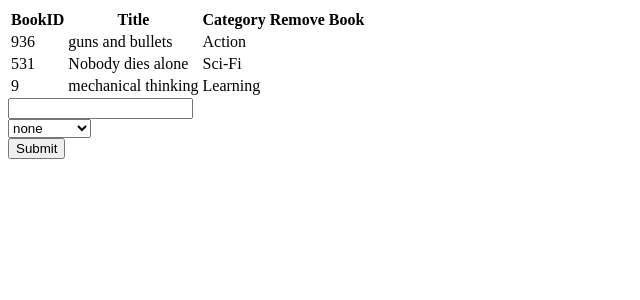
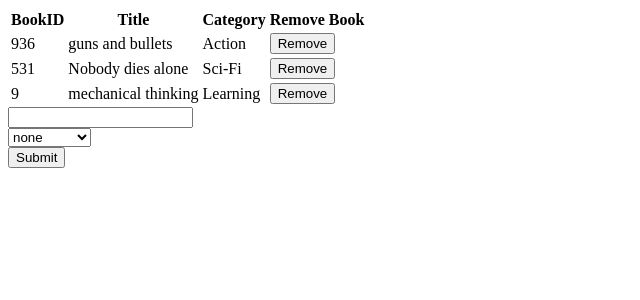
Before and after one commit to ricardo123321/Bookstore-redux, a React (Create React App) app: page / in a window 1280 px wide. Shown: the top 300 px of the page, without its empty margins (0-640 px from the left). Built offline with nearby package versions, Linux system fonts and the light colour scheme.

Commit message:
added remove button

```diff
--- a/src/components/Book.js
+++ b/src/components/Book.js
@@ -1,11 +1,22 @@
-import React from 'react';
-import PropTypes from 'prop-types';
+import React from "react";
+import PropTypes from "prop-types";
 
 const Book = ({ bookID, title, category }) => (
   <tr>
     <td>{bookID}</td>
     <td>{title}</td>
     <td>{category}</td>
+    <td>
+      <button
+        onClick={() => {
+          const book = { bookID, title, category };
+          handleRemoveBook(book);
+        }}
+        type="button"
+      >
+        Remove
+      </button>
+    </td>
   </tr>
 );
 
```
Also changed, not shown: 1 other file (tests, documents, lock files or other folders).
